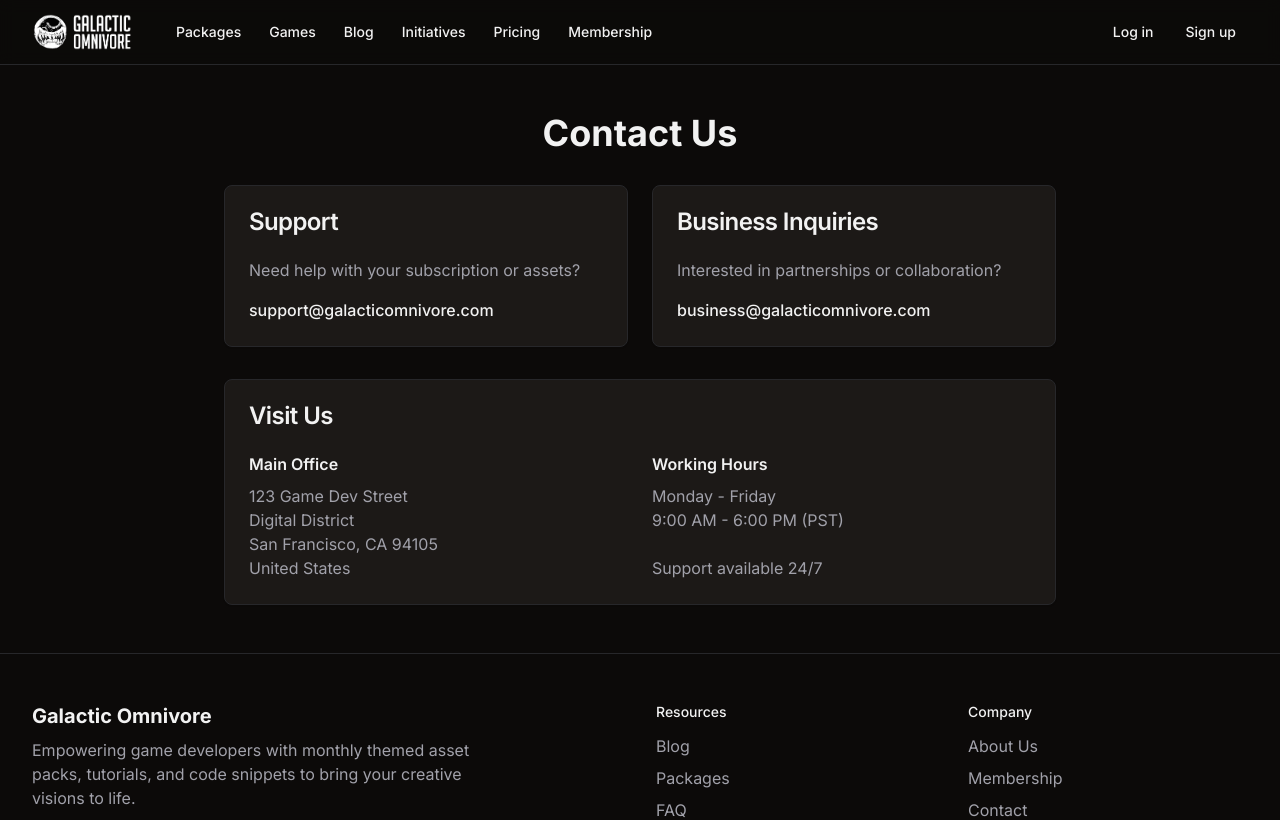
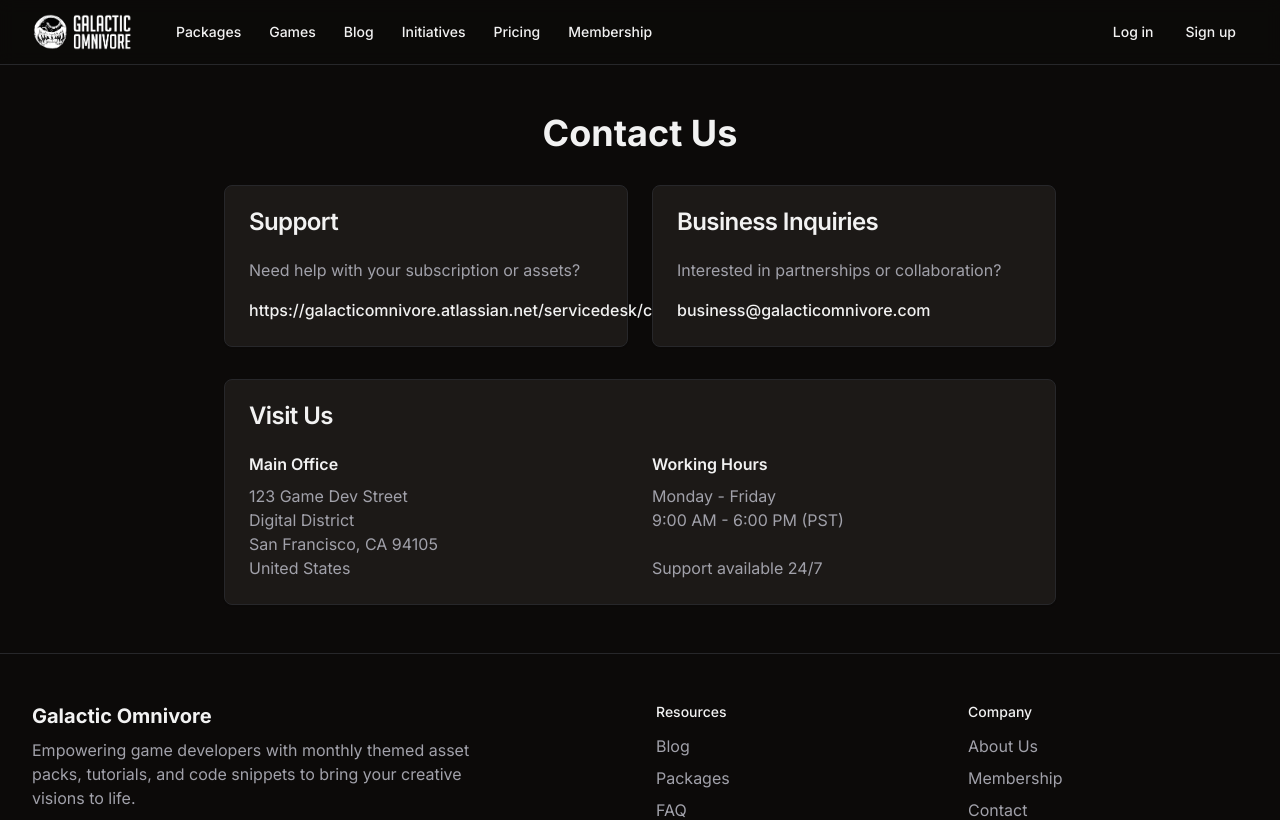
Before and after one commit to GalacticOmnivoreElder/gowebsite, a Next.js app: page /contact in a window 1280 px wide. Shown: the top 820 px of the page. Built offline with nearby package versions, Linux system fonts and the light colour scheme; no server answers.

Commit message:
Fix Support Email -> Service Desk Portal

```diff
--- a/src/app/contact/page.js
+++ b/src/app/contact/page.js
@@ -14,7 +14,7 @@
             <p className="text-muted-foreground mb-4">
               Need help with your subscription or assets?
             </p>
-            <p className="font-medium">support@galacticomnivore.com</p>
+            <p className="font-medium">https://galacticomnivore.atlassian.net/servicedesk/customer/portal/</p>
           </CardContent>
         </Card>
 
```
